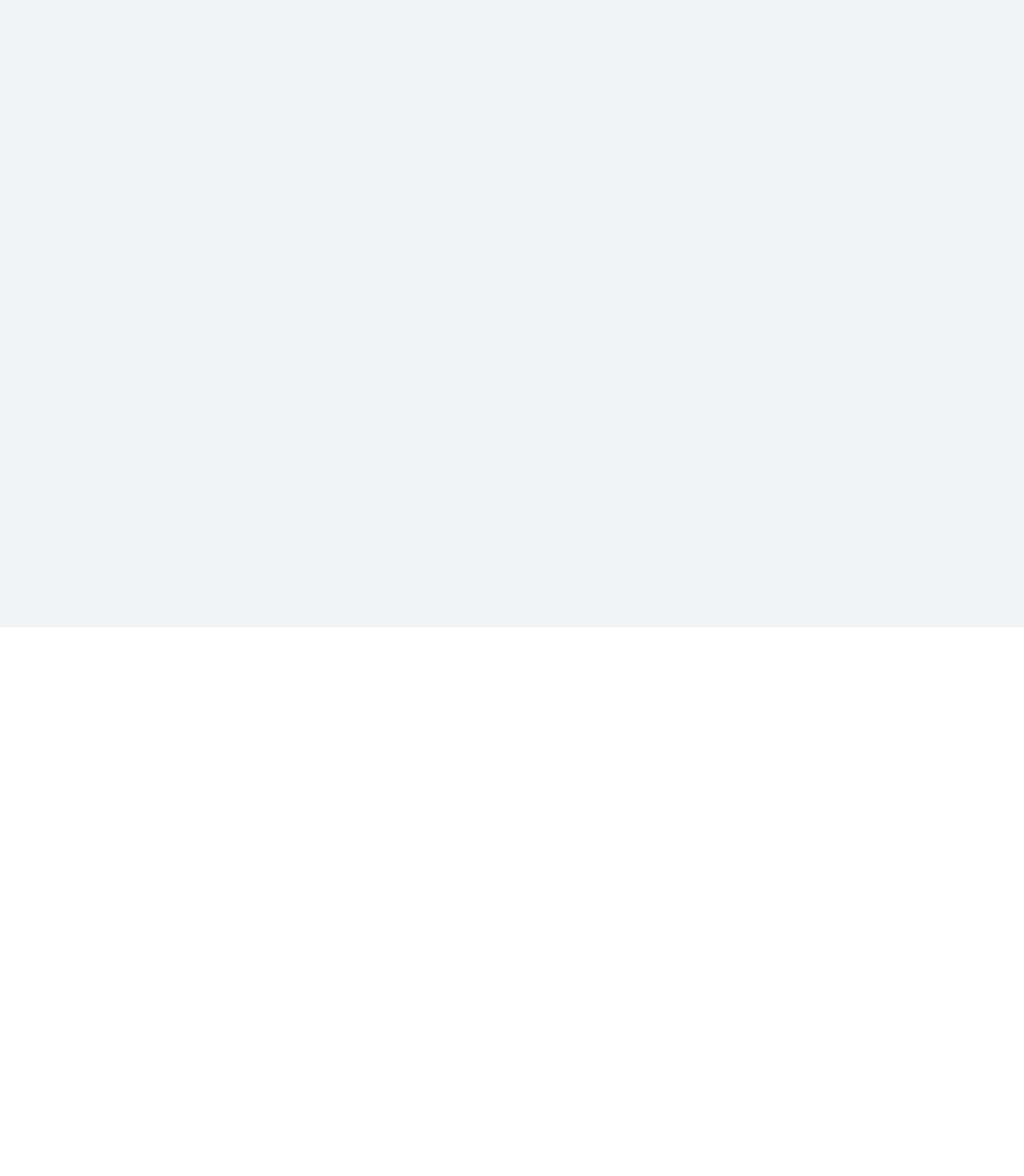
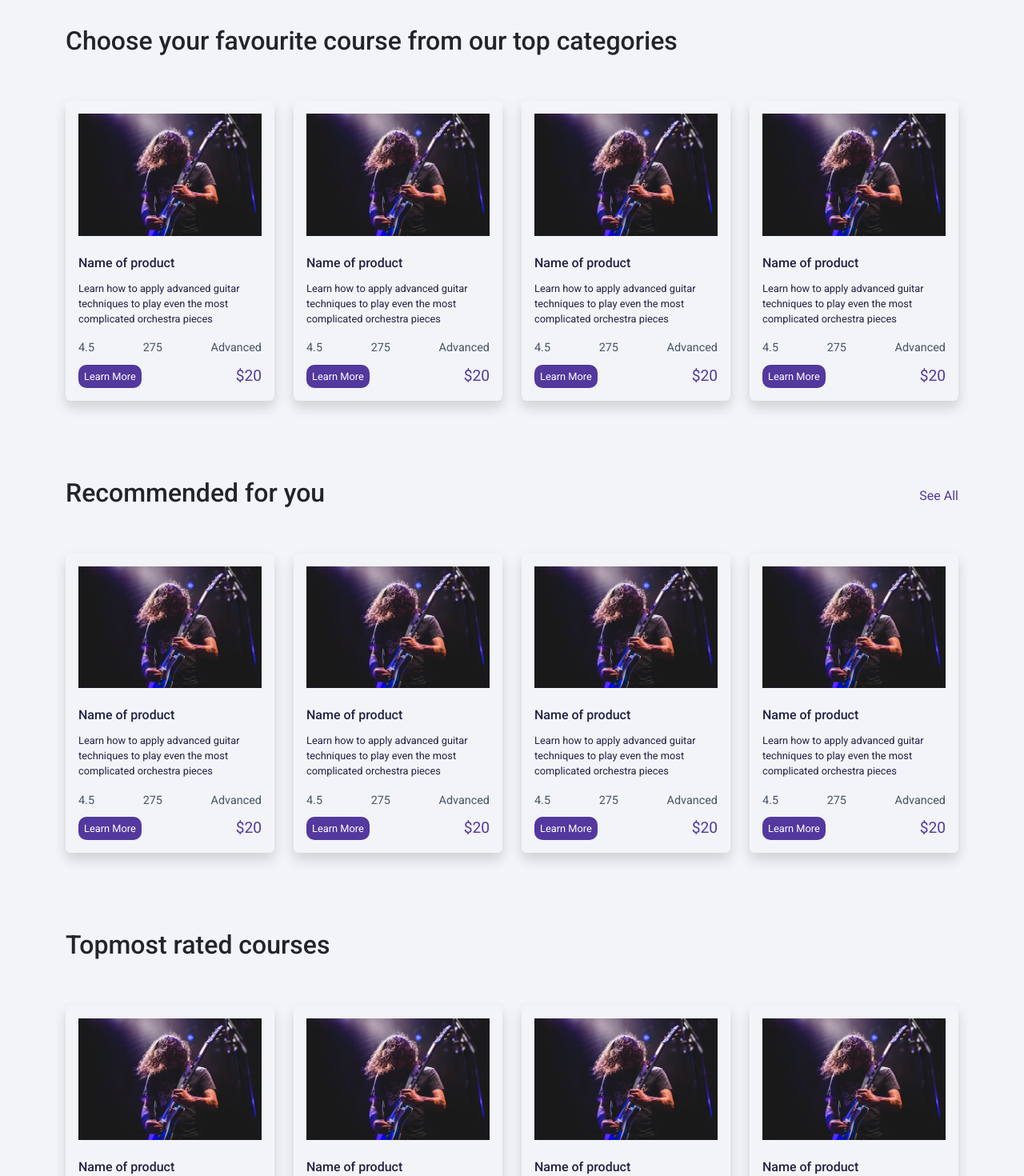
Before and after one commit to Fujinzeken/edge-website-client, a React (Create React App) app: page /courses in a window 1280 px wide. Shown: the part 80-1550 px from the top of the page at 80% size. Before the commit the page ends 864 px from the top, so only its background shows below. Built offline with nearby package versions, Linux system fonts and the light colour scheme.

Commit message:
courses page

```diff
--- a/src/App.js
+++ b/src/App.js
@@ -1,6 +1,6 @@
 import Home from "./pages/home/Home";
-import {BrowserRouter as Router, Routes, Route} from 'react-router-dom'
-import './App.css'
+import { BrowserRouter as Router, Routes, Route } from "react-router-dom";
+import "./App.css";
 import Contact from "./pages/contact/Contact";
 import Courses from "./pages/Courses/Courses";
 import Navbar from "./components/navbar/Navbar";
@@ -9,26 +9,31 @@ import AboutUs from "./pages/AboutUs/AboutUs";
 import Register from "./pages/register/Register";
 import Login from "./pages/login/Login";
 import Classes from "./pages/classes/Classes";
+import { useContext } from "react";
+import { AuthProvider } from "./context/AuthContext";
+import Loader from "./components/loader/Loader";
+import Footer from "./components/footer/Footer";
 //import {useState} from 'react'
 
 function App() {
-
+  const { loading } = useContext(AuthProvider);
   return (
     <div className="App">
       <Router>
-      <Navbar/>
+        {loading && <Loader />}
+        <Navbar />
         <Routes>
-          <Route path="/" element={ <Home />} />
-          <Route path="/contact" element={ <Contact />} />
-          <Route path="/courses" element={ <Courses />} />
-          <Route path="/e-learn" element={ <Elearn />} />
-          <Route path="/about" element={ <AboutUs />} />
-          <Route path="/login" element={ <Login />} />
-          <Route path="/register" element={ <Register />} />
-          <Route path="/e-learn/class/:id" element={ <Classes />} />
+          <Route path="/" element={<Home />} />
+          <Route path="/contact" element={<Contact />} />
+          <Route path="/courses" element={<Courses />} />
+          <Route path="/e-learn" element={<Elearn />} />
+          <Route path="/about" element={<AboutUs />} />
+          <Route path="/login" element={<Login />} />
+          <Route path="/register" element={<Register />} />
+          <Route path="/e-learn/class/:id" element={<Classes />} />
         </Routes>
+        <Footer />
       </Router>
-
     </div>
   );
 }
--- a/src/components/navbar/navbar.css
+++ b/src/components/navbar/navbar.css
@@ -156,30 +156,59 @@
   height: 40px;
   width: 40px;
   cursor: pointer;
+  margin-right: 10px;
 }
 
 .profile {
   position: absolute;
   top: 70px;
-  right: 3;
   display: flex;
   align-items: center;
   justify-content: center;
   flex-direction: column;
   background-color: #fff;
-  padding: 20px;
-  border-radius: 10px;
-  margin-left: 25px;
+  margin-right: 25px;
+  border: 1px solid #eaecf0;
+}
+
+.no__profile {
   display: none;
 }
+.profile__dropdown {
+  width: 100%;
+  border-bottom: 1px solid #eaecf0;
+}
 
-.profile h3,
-p {
+.user__info {
+  display: flex;
+  padding: 10px;
+  align-items: center;
+  justify-content: center;
+  gap: 10px;
   cursor: pointer;
 }
 
-.profile h3,
-p:hover {
+.user__info span {
+  font-size: 18px;
+  font-weight: bold;
+}
+.user__info span:hover {
+  color: #6941c6;
+}
+.options {
+  display: flex;
+  flex-direction: column;
+  align-items: flex-start;
+  gap: 10px;
+  padding: 20px;
+  font-size: 14px;
+}
+
+.options span {
+  cursor: pointer;
+}
+
+.options span:hover {
   color: #6941c6;
 }
 
@@ -230,6 +259,10 @@ p:hover {
     left: -100px;
     color: #fff;
   }
+
+  .profile {
+    color: black !important;
+  }
   .navbar-nav:hover {
     color: black;
   }
--- a/src/context/AuthContext.js
+++ b/src/context/AuthContext.js
@@ -18,6 +18,7 @@ const AuthContext = ({ children }) => {
         email: email,
         password: password,
       });
+      localStorage.setItem("user", JSON.stringify(res.data));
       setUser(res.data);
       setLoading(false);
     } catch (err) {
@@ -34,6 +35,7 @@ const AuthContext = ({ children }) => {
         email,
         password,
       });
+      localStorage.setItem("user", JSON.stringify(res.data));
       setUser(res.data);
       setLoading(false);
     } catch (err) {
@@ -43,7 +45,12 @@ const AuthContext = ({ children }) => {
   };
 
   const handleLogout = async () => {
-    setUser("");
+    setLoading(true);
+    setTimeout(() => {
+      setLoading(false);
+      setUser("");
+      localStorage.removeItem("user");
+    }, 2000);
   };
   const value = {
     registration: handleRegistration,
--- a/src/pages/Courses/Courses.jsx
+++ b/src/pages/Courses/Courses.jsx
@@ -1,16 +1,71 @@
-import React from 'react'
-import "./courses.css"
-
+import React from "react";
+import { Container, Col, Row } from "reactstrap";
+import "./courses.css";
+import Product from "../../components/product/Product";
 
 function Courses() {
   return (
-    <div className='courses'>
-
-      <div>
-
-      </div>
-    </div>
-  )
+    <Container className="mt-5">
+      <Row className="mt-5">
+        <Col lg="12" className="program__title">
+          <h2>Choose your favourite course from our top categories</h2>
+        </Col>
+      </Row>
+      <Row>
+        <Col lg="3" md="4" sm="6" xs="6" className="mt-5">
+          <Product />
+        </Col>
+        <Col lg="3" md="4" sm="6" xs="6" className="mt-5">
+          <Product />
+        </Col>
+        <Col lg="3" md="4" sm="6" xs="6" className="mt-5">
+          <Product />
+        </Col>
+        <Col lg="3" md="4" sm="6" xs="6" className="mt-5">
+          <Product />
+        </Col>
+      </Row>
+      <Row className="mt-5">
+        <Col>
+          <div className="d-flex justify-content-between align-items-center">
+            <h2>Recommended for you</h2>
+            <span style={{ color: "#53389e", cursor: "pointer" }}>See All</span>
+          </div>
+        </Col>
+      </Row>
+      <Row>
+        <Col lg="3" md="4" sm="6" xs="6" className="mt-5">
+          <Product />
+        </Col>
+        <Col lg="3" md="4" sm="6" xs="6" className="mt-5">
+          <Product />
+        </Col>
+        <Col lg="3" md="4" sm="6" xs="6" className="mt-5">
+          <Product />
+        </Col>
+        <Col lg="3" md="4" sm="6" xs="6" className="mt-5">
+          <Product />
+        </Col>
+      </Row>
+      <Row className="mt-5">
+        <h2>Topmost rated courses</h2>
+      </Row>
+      <Row>
+        <Col lg="3" md="4" sm="6" xs="6" className="mt-5">
+          <Product />
+        </Col>
+        <Col lg="3" md="4" sm="6" xs="6" className="mt-5">
+          <Product />
+        </Col>
+        <Col lg="3" md="4" sm="6" xs="6" className="mt-5">
+          <Product />
+        </Col>
+        <Col lg="3" md="4" sm="6" xs="6" className="mt-5">
+          <Product />
+        </Col>
+      </Row>
+    </Container>
+  );
 }
 
-export default Courses
+export default Courses;
--- a/src/pages/home/Home.jsx
+++ b/src/pages/home/Home.jsx
@@ -1,5 +1,4 @@
 import React from "react";
-import Footer from "../../components/footer/Footer";
 import Programs from "../../components/programs/Programs";
 import Testimonials from "../../components/Testimonials/Testimonials";
 import TopIMG from "../../components/topimage/TopIMG";
@@ -10,7 +9,6 @@ function Home() {
       <TopIMG />
       <Programs />
       <Testimonials />
-      <Footer />
     </>
   );
 }
--- a/src/pages/login/Login.jsx
+++ b/src/pages/login/Login.jsx
@@ -6,12 +6,10 @@ import { useForm } from "react-hook-form";
 import * as yup from "yup";
 import { yupResolver } from "@hookform/resolvers/yup";
 import music from "../../images/music01.png";
-
-import Loader from "../../components/loader/Loader";
 import { AuthProvider } from "../../context/AuthContext";
 
 function Login() {
-  const { loading, login, user } = useContext(AuthProvider);
+  const { login, user } = useContext(AuthProvider);
   const navigate = useNavigate();
 
   const loginSchema = yup.object().shape({
@@ -38,7 +36,6 @@ function Login() {
   });
   return (
     <Container className="pb-5">
-      {loading && <Loader />}
       <Row>
         <Col>
           <div>
--- a/src/pages/register/Register.jsx
+++ b/src/pages/register/Register.jsx
@@ -1,4 +1,4 @@
-import React, { useContext, useState } from "react";
+import React, { useContext, useEffect } from "react";
 import "./register.css";
 import { Col, Container, Row } from "reactstrap";
 import { Link, useNavigate } from "react-router-dom";
@@ -6,12 +6,11 @@ import { useForm } from "react-hook-form";
 import * as yup from "yup";
 import music from "../../images/music01.png";
 import { yupResolver } from "@hookform/resolvers/yup";
-import Loader from "../../components/loader/Loader";
 import { AuthProvider } from "../../context/AuthContext";
 
 function Register() {
   const navigate = useNavigate();
-  const { loading, registration } = useContext(AuthProvider);
+  const { registration, user } = useContext(AuthProvider);
 
   const regSchema = yup.object().shape({
     fistName: yup.string().required("Please enter a firstName"),
@@ -39,17 +38,24 @@ function Register() {
     navigate("/");
   };
 
+  useEffect(() => {
+    if (user) navigate("/");
+  });
+
   return (
     <>
       <Container className="pb-5">
-        {loading && <Loader />}
         <Row>
           <Col>
             <div>
               <img src={music} alt="" className="w-100" />
             </div>
           </Col>
-          <Col className="mt-5 pt-4 d-flex flex-column align-items-center justify-center">
+          <Col
+            sm="6"
+            md="6"
+            className="mt-5 pt-4 d-flex flex-column align-items-center justify-center"
+          >
             <h3 className="mb-4">Register </h3>
             <form
               className="form mb-3 form__wrapper"
```
Also changed, not shown: src/components/navbar/Navbar.jsx (+47 -13 lines), 1 other file (tests, documents, lock files or other folders).
